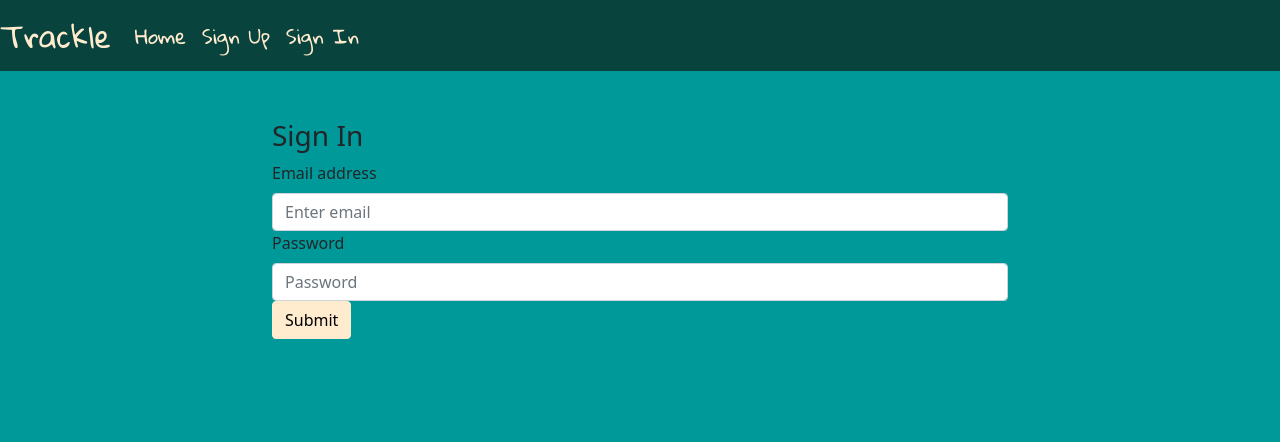
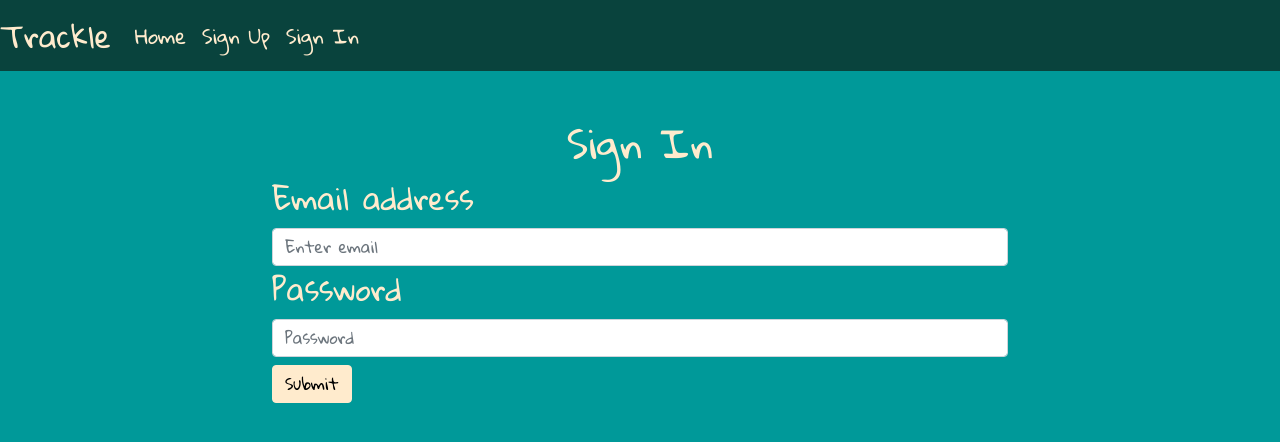
Before and after one commit to mauramaybe11/trackle-client, a React (Create React App) app: page /sign-in in a window 1280 px wide. Shown: the top 442 px of the page. Built offline with nearby package versions, Linux system fonts and the light colour scheme; a web font is replaced by a local one.

Commit message:
Created a slug Png in procreate
Added more CSS and my Slug

```diff
--- a/src/components/auth/SignIn.js
+++ b/src/components/auth/SignIn.js
@@ -53,8 +53,8 @@ render () {
   return (
     <div className='row'>
       <div className='col-sm-10 col-md-8 mx-auto mt-5'>
-        <h3>Sign In</h3>
-        <Form onSubmit={this.onSignIn}>
+        <h3 className='sign-in-title'>Sign In</h3>
+        <Form className='sign-in-form' onSubmit={this.onSignIn}>
           <Form.Group controlId='email'>
             <Form.Label>Email address</Form.Label>
             <Form.Control
--- a/src/components/wordle/home.js
+++ b/src/components/wordle/home.js
@@ -18,6 +18,7 @@ function Home () {
             <Button variant='secondary' onClick={handleClose}>Close</Button>
           </Modal.Footer>
         </Modal>
+        <img className="slug" src="https://i.imgur.com/powFIdW.png"/>
       </div>
     </>
   )
--- a/src/index.scss
+++ b/src/index.scss
@@ -64,3 +64,24 @@ body{
     font-size: 40px;
     text-align: center;
 }
+
+.sign-in-title{
+    color: #ffebcd;
+    font-family: 'Gloria Hallelujah',
+    cursive;
+    font-size: 40px;
+    text-align: center;
+}
+
+.sign-in-form{
+    color:#ffebcd;
+    font-family: 'Gloria Hallelujah',
+    cursive;
+    font-size: 30px;
+}
+
+.slug {
+    max-width: 75%;
+    max-height: 75%;
+    object-fit: cover;
+}
```
